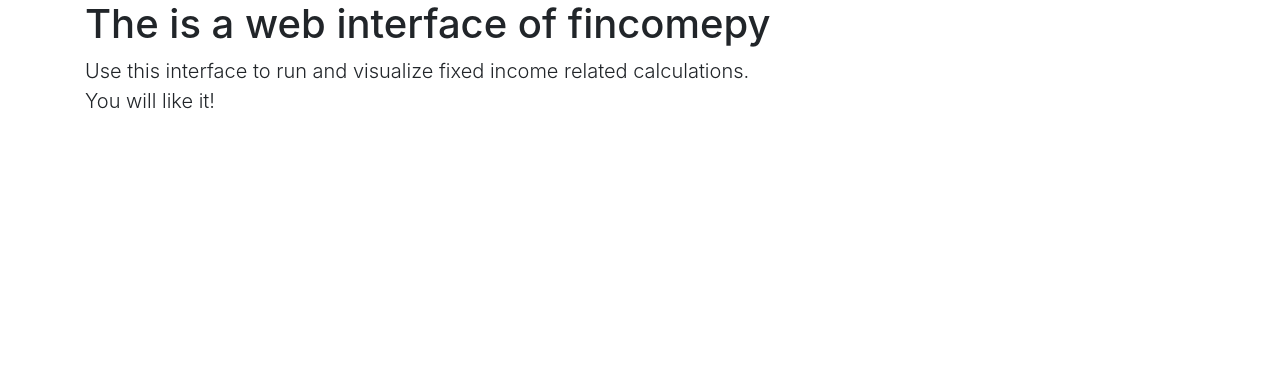
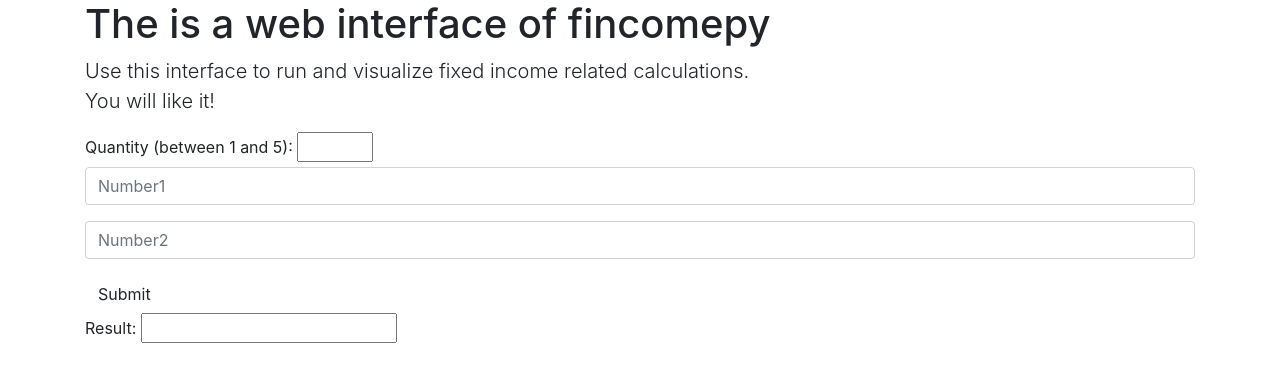
Before and after one commit to reese3928/fincomepy, a Flask app: page / in a window 1280 px wide. Shown: the part 56-438 px from the top of the page. Run offline with Flask 2, Linux system fonts and the light colour scheme; some libraries are stand-ins or nearby versions.

Commit message:
added form in the app

```diff
--- a/app/main.py
+++ b/app/main.py
@@ -1,4 +1,4 @@
-from flask import Flask, render_template, url_for
+from flask import Flask, render_template, url_for, request
 app = Flask(__name__)
 
 @app.route("/")
@@ -6,9 +6,14 @@
 def home():
     return render_template('home.html')
 
-@app.route("/about")
+@app.route("/about", methods=['GET', 'POST'])
 def about():
-    return render_template('about.html')
+    if request.method == 'POST':
+        number1 = float(request.form['number1'])
+        number2 = float(request.form['number2'])
+        res = number1 * number2
+        return render_template('home.html', res=res)
+    return render_template('home.html')
 
 
 
--- a/app/templates/home.html
+++ b/app/templates/home.html
@@ -6,5 +6,26 @@
     <p class="lead">Use this interface to run and visualize fixed income related calculations.<br> You will like it!</p>
 </div>
 
+<form>
+    <label for="quantity">Quantity (between 1 and 5):</label>
+    <input type="number" id="quantity" name="quantity" min="1" max="5" data-decimals="2">
+</form>
+
+<form method="POST" role="form" class="form-horizontal">
+    <div class="form-group">
+        <input type="number" class="form-control" name="number1" placeholder="Number1">
+    </div>
+
+    <div class="form-group">
+        <input type="number" class="form-control" name="number2" placeholder="Number2">
+    </div>
+    <input type="submit" class="btn btn-default" value="Submit"/>
+
+    <div class="form-group">
+        Result: <input type="number" name="result_dc" value="{{ res }}">
+
+    </div>
+
+</form>
 
 {% endblock content%}
```
